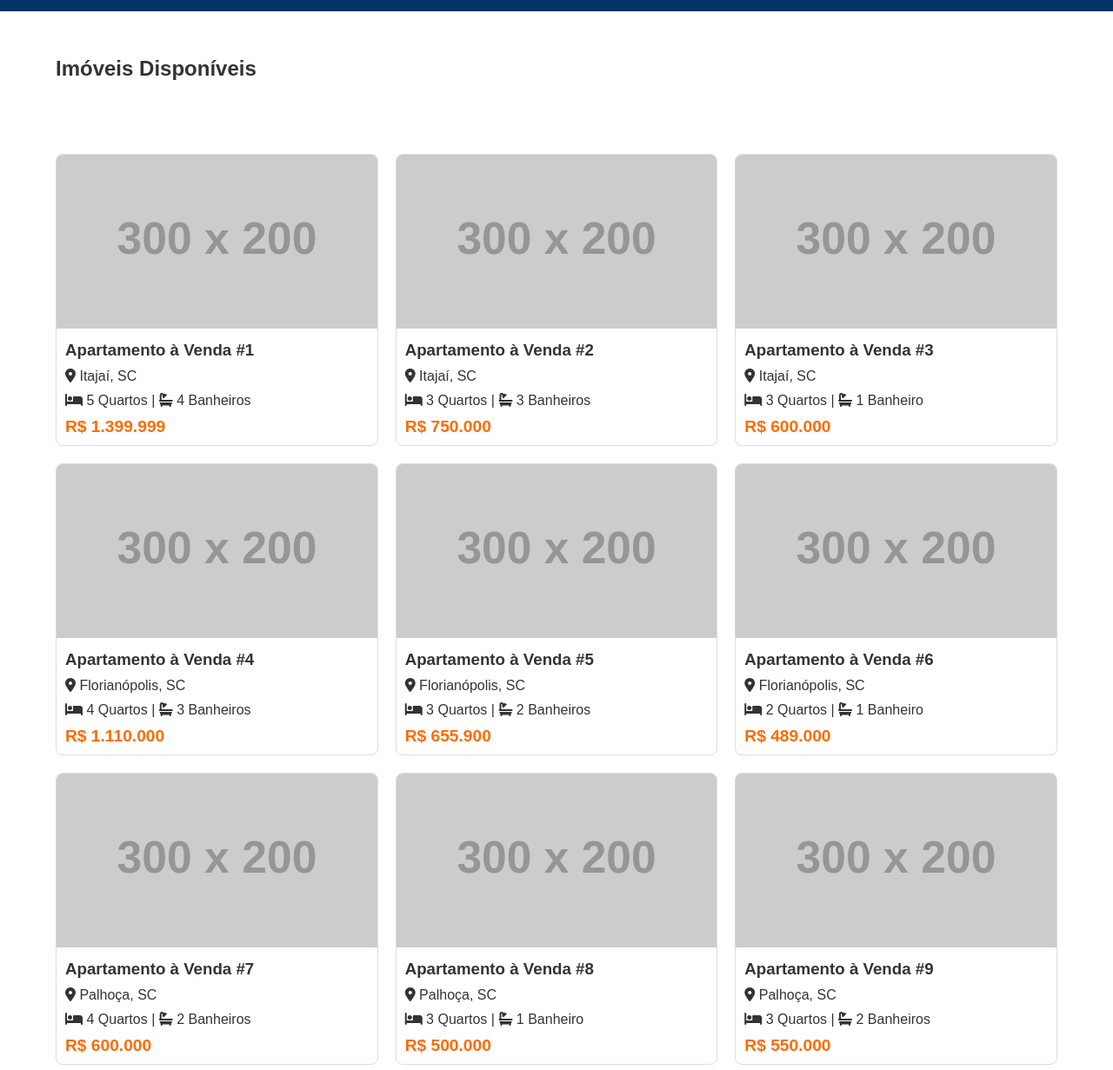
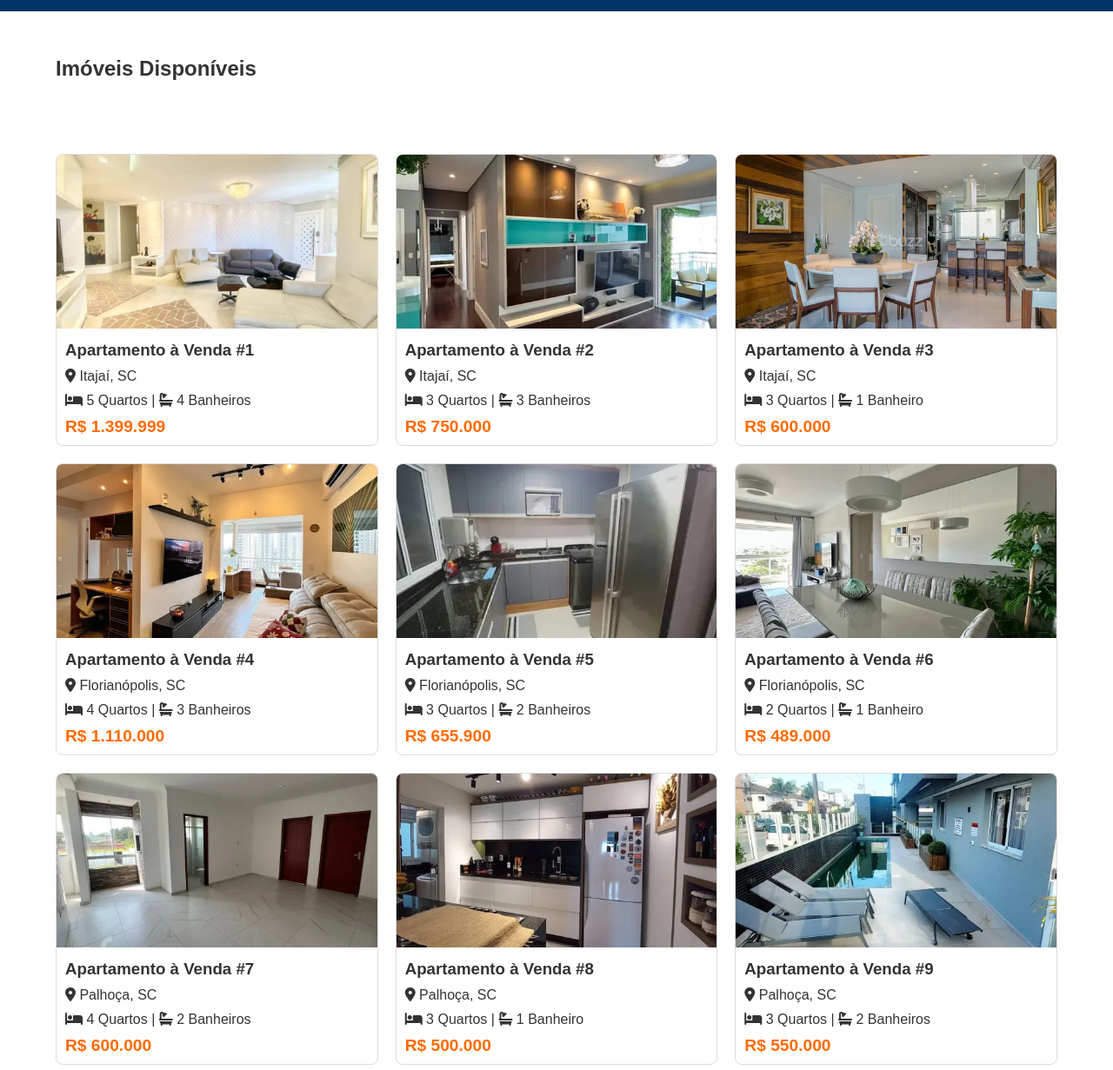
Before and after one commit to AndreCmrgo/HowV, a plain HTML site: page imoveis.html in a window 1280 px wide. Shown: the part 69-1300 px from the top of the page at 87% size. Drawn offline with Linux system fonts and the light colour scheme; placeholder pictures from the web are drawn by us.

Commit message:
imagesadd

```diff
--- a/imoveis.html
+++ b/imoveis.html
@@ -27,70 +27,70 @@
         </div>
         <div class="grid-imoveis">
             <div class="card-imovel">
-                <img src="https://placehold.co/300x200" alt="Apartamento">
+                <img src="images/1.jpg" alt="Apartamento">
                 <h3>Apartamento à Venda #1</h3>
                 <p><i class="fas fa-map-marker-alt"></i> Itajaí, SC</p>
                 <p><i class="fas fa-bed"></i> 5 Quartos | <i class="fas fa-bath"></i> 4 Banheiros</p>
                 <p class="preco">R$ 1.399.999</p>
             </div>
             <div class="card-imovel">
-                <img src="https://placehold.co/300x200" alt="Apartamento">
+                <img src="images/2.jpg" alt="Apartamento">
                 <h3>Apartamento à Venda #2</h3>
                 <p><i class="fas fa-map-marker-alt"></i> Itajaí, SC</p>
                 <p><i class="fas fa-bed"></i> 3 Quartos | <i class="fas fa-bath"></i> 3 Banheiros</p>
                 <p class="preco">R$ 750.000</p>
             </div>
             <div class="card-imovel">
-                <img src="https://placehold.co/300x200" alt="Apartamento">
+                <img src="images/3.jpg" alt="Apartamento">
                 <h3>Apartamento à Venda #3</h3>
                 <p><i class="fas fa-map-marker-alt"></i> Itajaí, SC</p>
                 <p><i class="fas fa-bed"></i> 3 Quartos | <i class="fas fa-bath"></i> 1 Banheiro</p>
                 <p class="preco">R$ 600.000</p>
             </div>
             <div class="card-imovel">
-                <img src="https://placehold.co/300x200" alt="Apartamento">
+                <img src="images/4.jpg" alt="Apartamento">
                 <h3>Apartamento à Venda #4</h3>
                 <p><i class="fas fa-map-marker-alt"></i> Florianópolis, SC</p>
                 <p><i class="fas fa-bed"></i> 4 Quartos | <i class="fas fa-bath"></i> 3 Banheiros</p>
                 <p class="preco">R$ 1.110.000</p>
             </div>
             <div class="card-imovel">
-                <img src="https://placehold.co/300x200" alt="Apartamento">
+                <img src="images/5.jpg" alt="Apartamento">
                 <h3>Apartamento à Venda #5</h3>
                 <p><i class="fas fa-map-marker-alt"></i> Florianópolis, SC</p>
                 <p><i class="fas fa-bed"></i> 3 Quartos | <i class="fas fa-bath"></i> 2 Banheiros</p>
                 <p class="preco">R$ 655.900</p>
             </div>
             <div class="card-imovel">
-                <img src="https://placehold.co/300x200" alt="Apartamento">
+                <img src="images/6.jpg" alt="Apartamento">
                 <h3>Apartamento à Venda #6</h3>
                 <p><i class="fas fa-map-marker-alt"></i> Florianópolis, SC</p>
                 <p><i class="fas fa-bed"></i> 2 Quartos | <i class="fas fa-bath"></i> 1 Banheiro</p>
                 <p class="preco">R$ 489.000</p>
             </div>
             <div class="card-imovel">
-                <img src="https://placehold.co/300x200" alt="Apartamento">
+                <img src="images/7.jpg" alt="Apartamento">
                 <h3>Apartamento à Venda #7</h3>
                 <p><i class="fas fa-map-marker-alt"></i> Palhoça, SC</p>
                 <p><i class="fas fa-bed"></i> 4 Quartos | <i class="fas fa-bath"></i> 2 Banheiros</p>
                 <p class="preco">R$ 600.000</p>
             </div>
             <div class="card-imovel">
-                <img src="https://placehold.co/300x200" alt="Apartamento">
+                <img src="images/8.jpg" alt="Apartamento">
                 <h3>Apartamento à Venda #8</h3>
                 <p><i class="fas fa-map-marker-alt"></i> Palhoça, SC</p>
                 <p><i class="fas fa-bed"></i> 3 Quartos | <i class="fas fa-bath"></i> 1 Banheiro</p>
                 <p class="preco">R$ 500.000</p>
             </div>
             <div class="card-imovel">
-                <img src="https://placehold.co/300x200" alt="Apartamento">
+                <img src="images/9.jpg" alt="Apartamento">
                 <h3>Apartamento à Venda #9</h3>
                 <p><i class="fas fa-map-marker-alt"></i> Palhoça, SC</p>
                 <p><i class="fas fa-bed"></i> 3 Quartos | <i class="fas fa-bath"></i> 2 Banheiros</p>
                 <p class="preco">R$ 550.000</p>
             </div>
             <div class="card-imovel">
-                <img src="https://placehold.co/300x200" alt="Apartamento">
+                <img src="images/10.jpg" alt="Apartamento">
                 <h3>Apartamento à Venda #10</h3>
                 <p><i class="fas fa-map-marker-alt"></i> Palhoça, SC</p>
                 <p><i class="fas fa-bed"></i> 2 Quartos | <i class="fas fa-bath"></i> 1 Banheiro</p>
```
Also changed, not shown: images/1.jpg (added), images/10.jpg (added), images/2.jpg (added), images/3.jpg (added), images/4.jpg (added), images/5.jpg (added), images/6.jpg (added), images/7.jpg (added), images/8.jpg (added), images/9.jpg (added).
